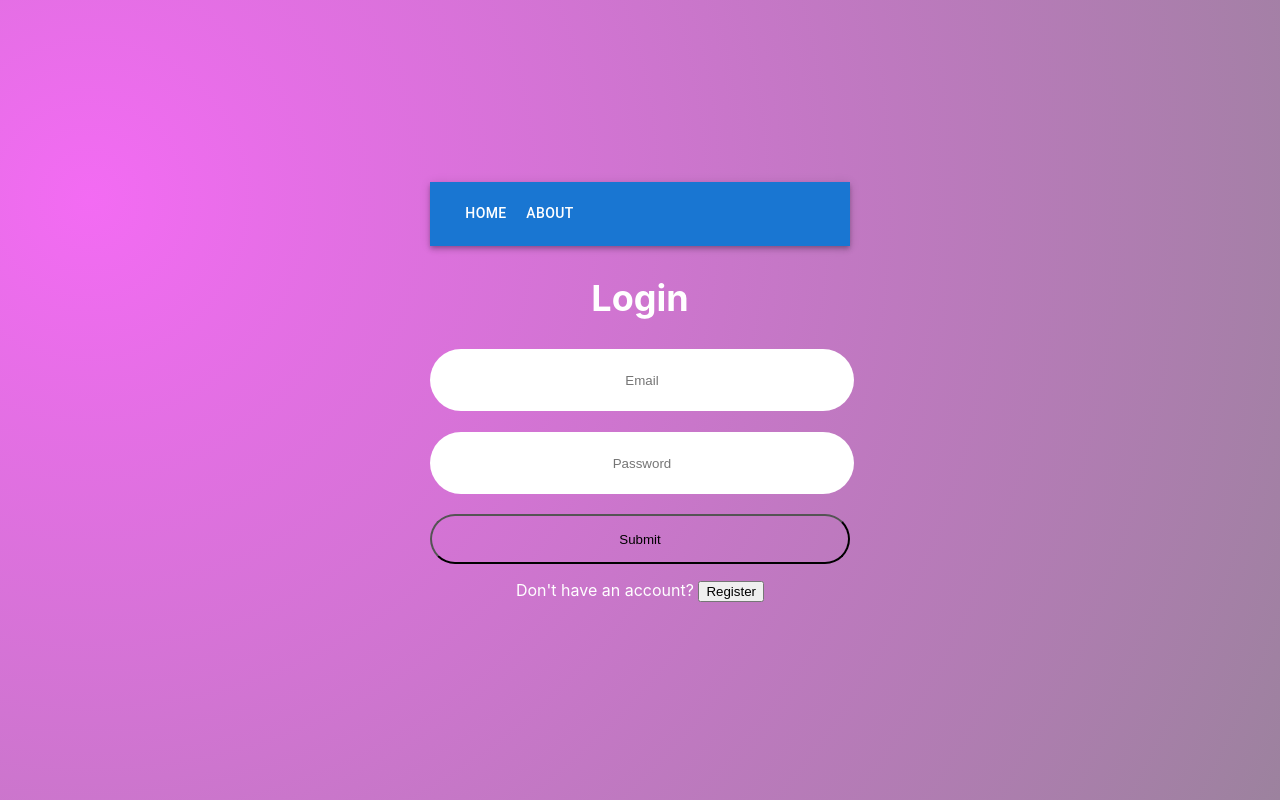
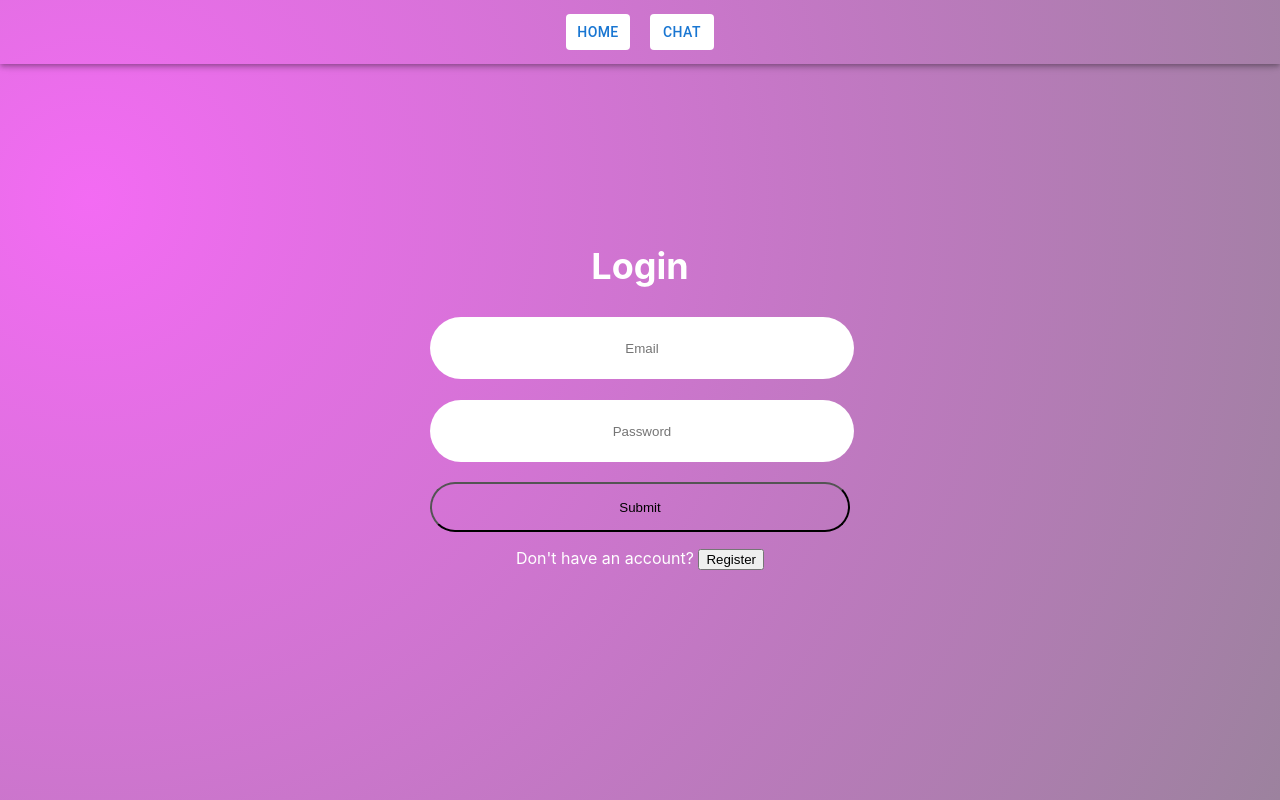
Before and after one commit to JeriChopper/AWP_Fullstack, a React (Create React App) app in the folder client/: page / in a window 1280 px wide. Built offline with nearby package versions, Linux system fonts and the light colour scheme.

Commit message:
changes to header

```diff
--- a/client/src/App.js
+++ b/client/src/App.js
@@ -17,7 +17,10 @@ function App() {
         <Routes>
           <Route
             path="/" element={!jwt ? <Authentication setJwt={setJwt} setUser={setUser} jwt={jwt} />
-            : `${user.email}`}/>
+            :""}/>
+          <Route
+            path="/chat" element={!jwt ? <Authentication setJwt={setJwt} setUser={setUser} jwt={jwt} />
+            :""}/>
         </Routes>
 
       </div>
--- a/client/src/components/Header.js
+++ b/client/src/components/Header.js
@@ -5,13 +5,25 @@ import { Link } from 'react-router-dom';
 
 const Header = () => {
   return (
-    <AppBar position="static">
-      <Toolbar>
-        <Button component={Link} to="/" color="inherit">
-          Home
+    <AppBar sx={{
+      position: "fixed",
+      backgroundColor: 'transparent'
+    }}>
+      <Toolbar sx={{
+        justifyContent: 'center',
+        color: 'black'}} >
+        <Button component={Link} to="/"
+        sx={{
+          backgroundColor: 'white',
+          marginRight: '20px',
+        }}>
+          HOME
         </Button>
-        <Button component={Link} to="/about" color="inherit">
-          About
+        <Button component={Link} to="/chat"
+        sx={{
+          backgroundColor: 'white'
+        }}>
+          CHAT
         </Button>
       </Toolbar>
     </AppBar>
```
Also changed, not shown: client/src/App.css (line endings or trailing spaces).
